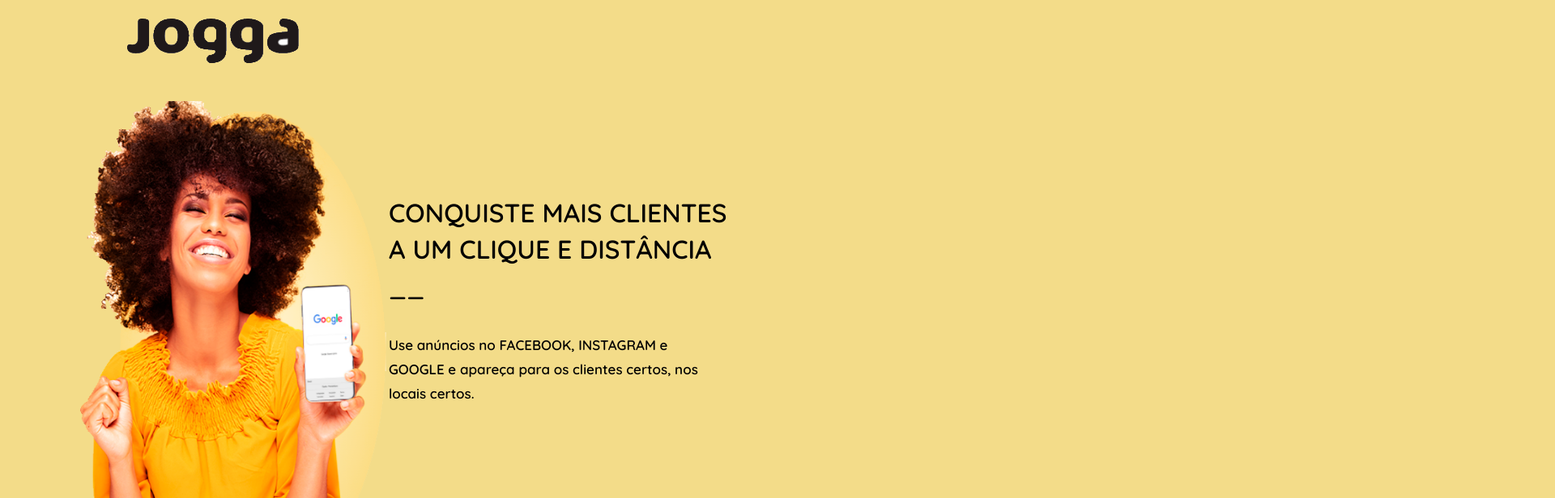
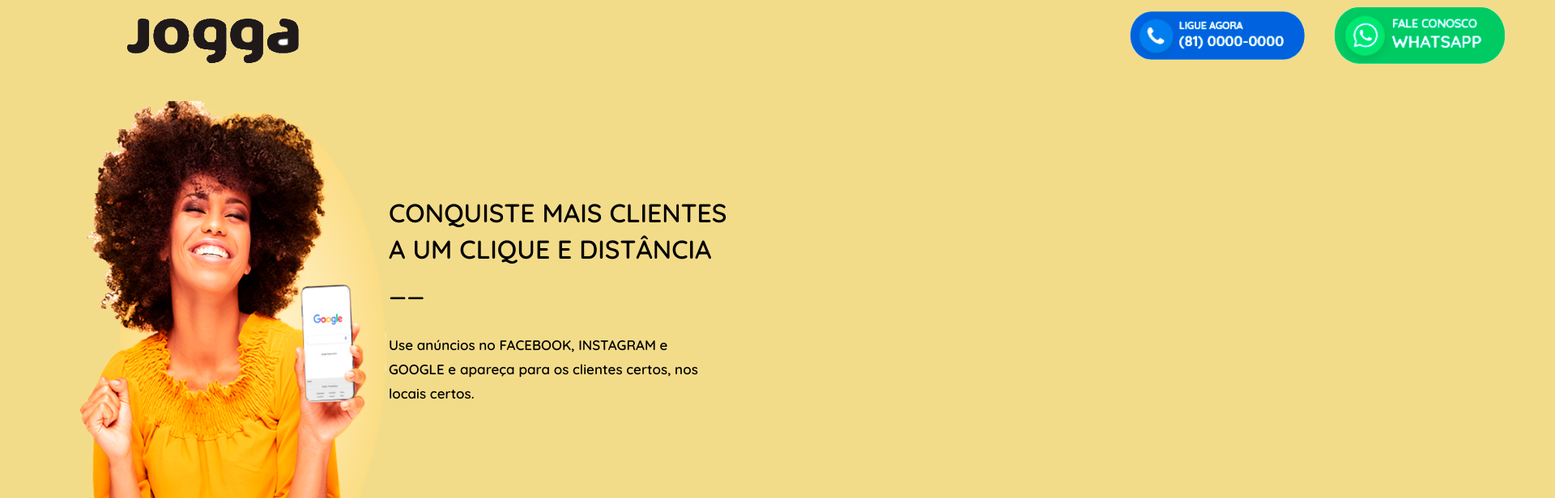
Before and after one commit to laizabsobral/Teste-Jogga-Digital, a plain HTML site: page index.html in a window 1280 px wide. Shown: the top 616 px of the page at 81% size, 1920 px wide, since content can reach past the window. Drawn offline with Linux system fonts and the light colour scheme.

Commit message:
adicionado telefones

```diff
--- a/index.html
+++ b/index.html
@@ -44,6 +44,13 @@
 
     <div class="container__slider">
         <img src="./src/img/mulher01.png" class="mulher"> </img>
+
+        <div class="container__telefones">
+            <img src="./src/img/telefone.png">
+        </div>
+        <div class="container__whatsapp">
+            <img src="./src/img/whatsapp.png">
+        </div>
     </div>
 
 
--- a/src/estilo/main.scss
+++ b/src/estilo/main.scss
@@ -23,6 +23,7 @@ body {
         animation-name: fade;
         animation-duration: 2s;
     }
+
 }
 
 
```
Also changed, not shown: src/estilo/main.css.
